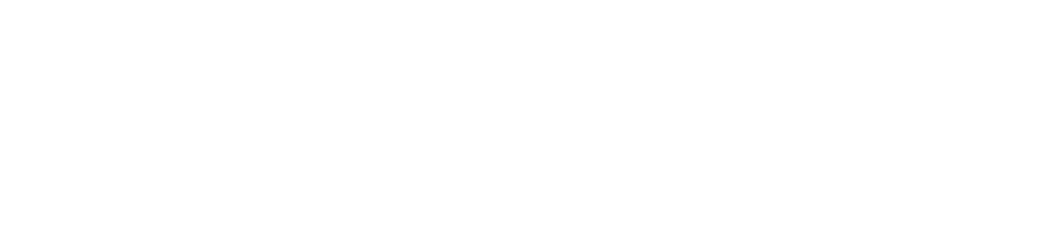
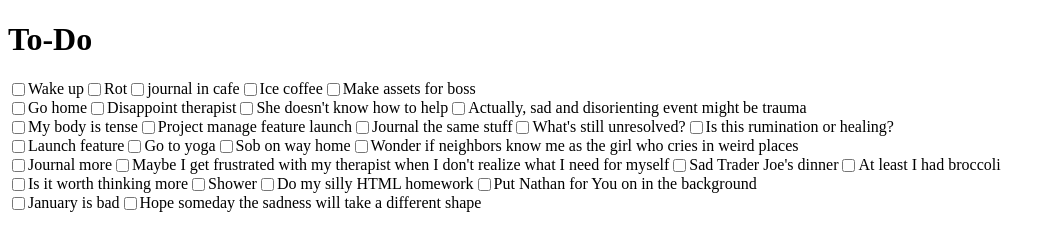
Before and after one commit to ImExtraPolite3/to-do-art-project, a plain HTML site: page index.html in a window 1280 px wide. Shown: the whole page, without its empty margins (0-1055 px from the left). Drawn offline with Linux system fonts and the light colour scheme.

Commit message:
flip the checkbox to the correct side

```diff
--- a/index.html
+++ b/index.html
@@ -7,6 +7,18 @@
     <link rel="stylesheet" href="style.css" />
   </head>
   <body>
+    <header>
+      <h1>To-Do</h1>
+    </header>
+    <section>
+      <div id="row-one" class="row"></div>
+      <div id="row-two" class="row"></div>
+      <div id="row-three" class="row"></div>
+      <div id="row-four" class="row"></div>
+      <div id="row-five" class="row"></div>
+      <div id="row-six" class="row"></div>
+      <div id="row-seven" class="row"></div>
+    </section>
     <script src="index.js"></script>
   </body>
 </html>
--- a/style.css
+++ b/style.css
@@ -0,0 +1,8 @@
+.row {
+  display: flex;
+}
+
+label {
+  display: flex;
+  flex-direction: row-reverse;
+}
```
